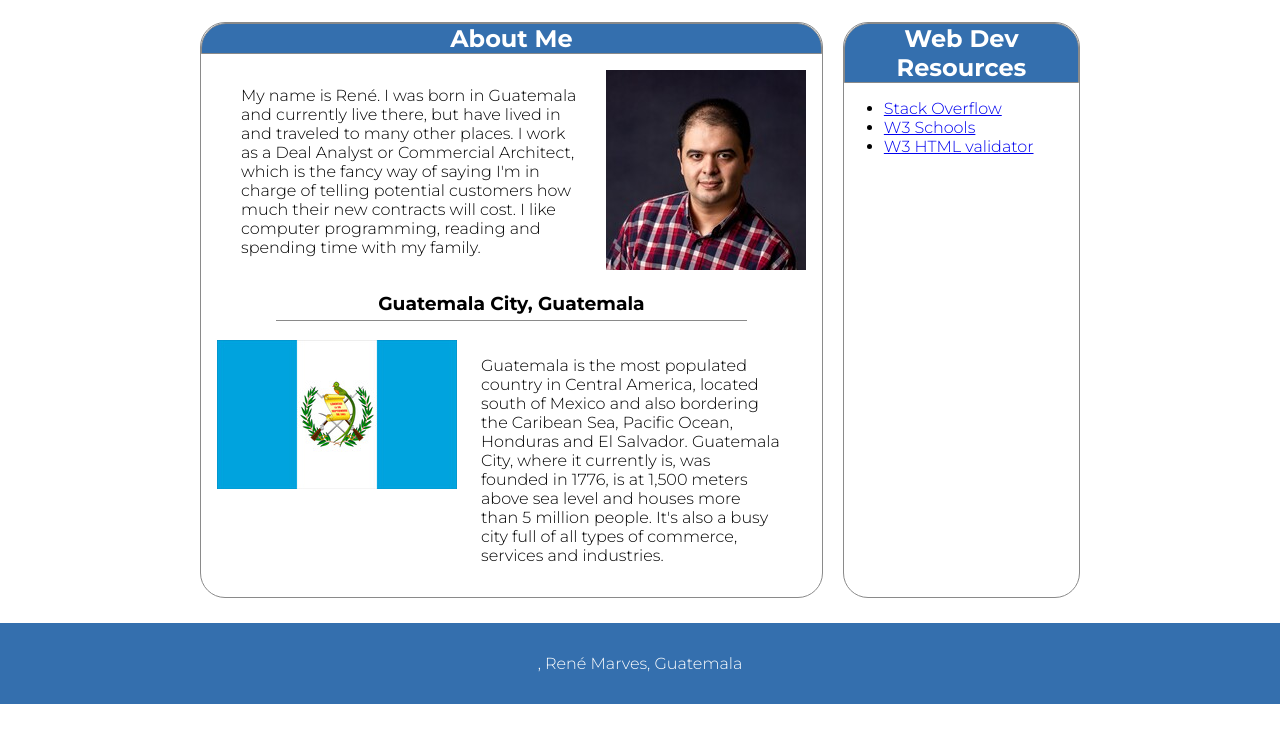
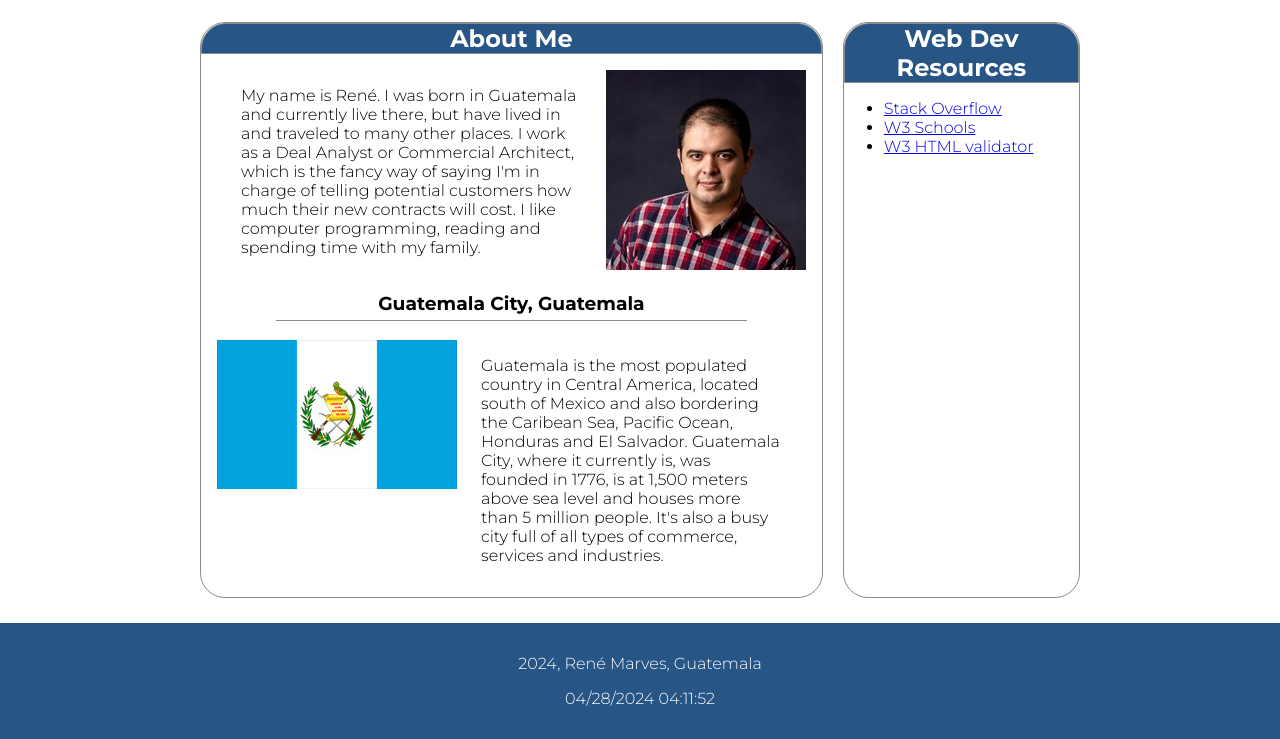
Before and after one commit to rfmarves/wdd131, a plain HTML site: page index.html in a window 1280 px wide. Shown: the part 163-902 px from the top of the page. Before the commit the page ends 867 px from the top, so only its background shows below. Drawn offline with Linux system fonts and the light colour scheme.

Commit message:
completed Javascript and fixed contrast

```diff
--- a/index.html
+++ b/index.html
@@ -12,7 +12,8 @@
   <link href="styles/base.css"
         rel="stylesheet"
         type="text/css">
-    <script href="scripts/getdates.js" defer></script>
+  <script defer
+        href="scripts/getdates.js"></script>
 </head>
 <body>
   <header>
@@ -53,7 +54,7 @@
     </div>
   </main>
   <footer>
-    <p><span id="currentyear"></span>, René Marves, Guatemala</p>
+    <p><span id="currentYear"></span>, René Marves, Guatemala</p>
     <p id="lastModified"></p>
   </footer>
   <script src="scripts/getdates.js"></script>
--- a/scripts/getdates.js
+++ b/scripts/getdates.js
@@ -0,0 +1,13 @@
+// DOM elements for output
+const currentYearElement = document.querySelector("#currentYear");
+const lastModifiedElement = document.querySelector("#lastModified");
+
+// gets the date and year
+const today = new Date();
+let currentYear = today.getFullYear();
+
+// writes current year into the corresponding SPAN element
+currentYearElement.innerHTML = currentYear;
+
+// gets and writes when this document was last modified
+lastModifiedElement.innerHTML = document.lastModified;
--- a/styles/base.css
+++ b/styles/base.css
@@ -2,7 +2,7 @@
 
 :root {
     /* change the values below to your colors from your palette */
-    --primary-color: #346fae;
+    --primary-color: #265586;
     --secondary-color: #133b52;
     --accent1-color: #64acfa;
     --accent2-color: #61410a;
```
